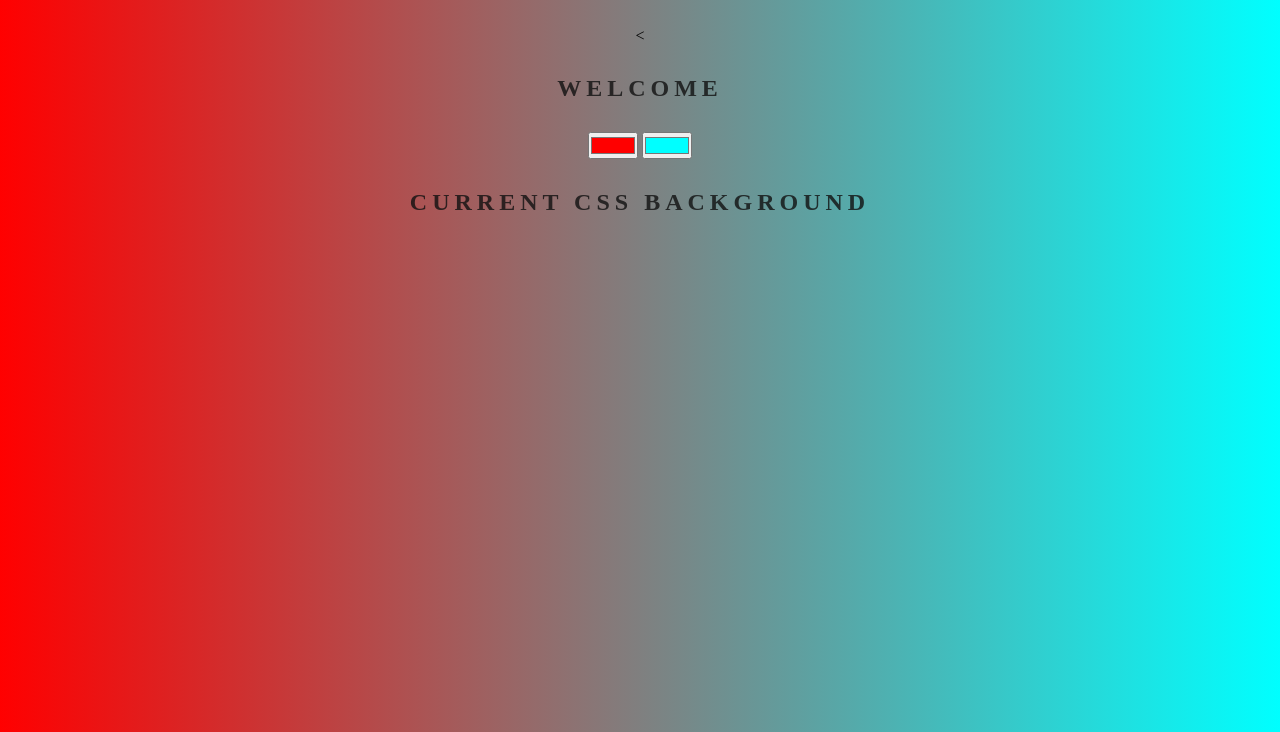
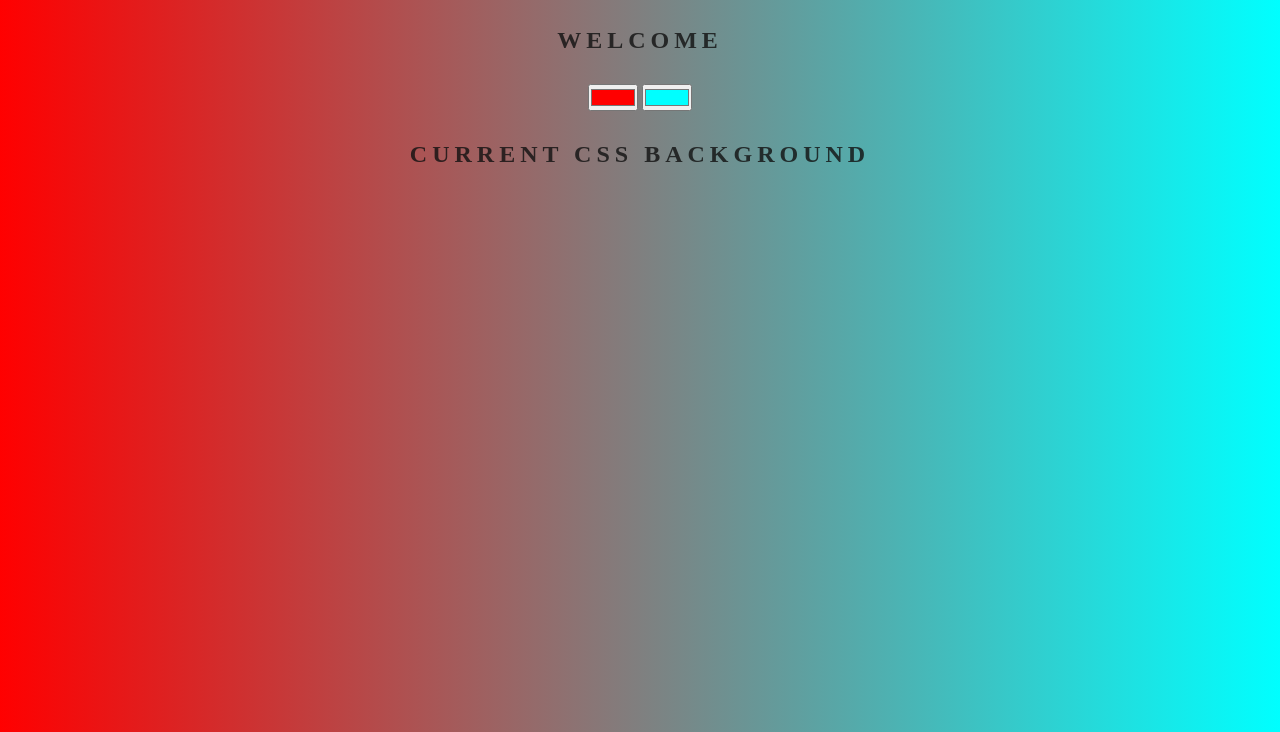
Before and after one commit to naibahmed96/background_generator, a plain HTML site: page index.html in a window 1280 px wide. Shown: the part 98-830 px from the top of the page. Drawn offline with Linux system fonts and the light colour scheme.

Commit message:
Rectified wrong < syntax

```diff
--- a/index.html
+++ b/index.html
@@ -8,7 +8,7 @@
 </head>
 <body id="body">
     <h1>Background CSS Generator</h1>
-    <<h2>Welcome</h2>
+    <h2>Welcome</h2>
     <input oninput="setGradient()" id="color1" type="color" name="color1" value="#ff0000">
     <input oninput="setGradient()" id="color2" type="color" name="color2" value="#00ffff">
     <h2>Current Css Background</h2>
```
